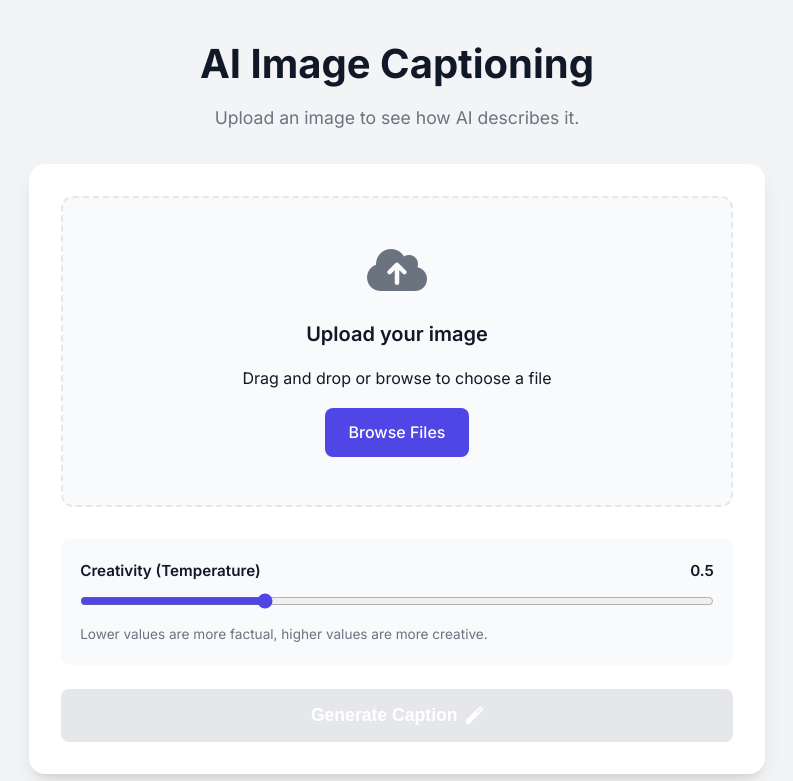
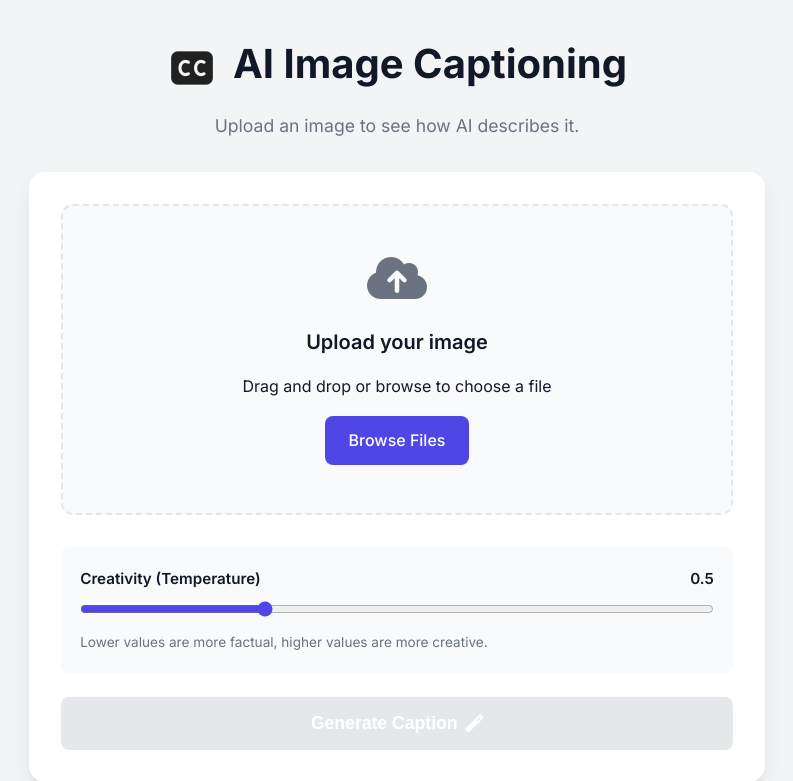
Before and after one commit to natek-1/Vision-Transformer-for-image-captioning, a Flask app: page / in a window 1280 px wide. Shown: the top 781 px of the page, without its empty margins (243-1036 px from the left). Run offline with Flask 3, Linux system fonts and the light colour scheme; parts of the project's set-up code (start-up, migrations or seed data) failed here and were passed over.

Commit message:
added stuff for frontend

```diff
--- a/app.py
+++ b/app.py
@@ -19,7 +19,7 @@ os.makedirs(app.config['UPLOAD_FOLDER'], exist_ok=True)
 
 # --- Model & Config ---
 DEVICE = torch.device("cuda" if torch.cuda.is_available() else "cpu")
-CHECKPOINT_PATH = "model_weights.pt"
+CHECKPOINT_PATH = "checkpoint.pt"
 
 # Hyperparameters (must match training)
 IMAGE_SIZE = 128
@@ -42,24 +42,19 @@ model.to(DEVICE)
 if os.path.exists(CHECKPOINT_PATH):
     print(f"Loading weights from {CHECKPOINT_PATH}...")
     try:
-        # The main.py saves state_dict directly to model_weights.pt in some cases
-        # or it saves a full checkpoint dict to checkpoints/model_checkpoint.pt
-        # The user file list shows 'model_weights.pt', let's assume it's the state dict.
-        # But wait, main.py says: torch.save(model.state_dict(), "model_weights.pt")
-        # So it is just the state dict.
-        state_dict = torch.load(CHECKPOINT_PATH, map_location=DEVICE)
+        state_dict = torch.load(CHECKPOINT_PATH, map_location=DEVICE, weights_only=False)
         model.load_state_dict(state_dict)
         print("Model loaded successfully.")
     except Exception as e:
         print(f"Error loading model: {e}")
-        # As a fallback, try loading as a checkpoint dictionary if the above fails
+        # Fallback
         try:
-           checkpoint = torch.load(CHECKPOINT_PATH, map_location=DEVICE)
+           checkpoint = torch.load(CHECKPOINT_PATH, map_location=DEVICE, weights_only=False)
            if 'model_state_dict' in checkpoint:
                model.load_state_dict(checkpoint['model_state_dict'])
                print("Model loaded from checkpoint dict successfully.")
-        except:
-           print("Fatal error loading model.")
+        except Exception as e:
+           print("Fatal error loading model.", e)
 else:
     print(f"Warning: {CHECKPOINT_PATH} not found. Running with random weights.")
 
--- a/static/css/style.css
+++ b/static/css/style.css
@@ -47,6 +47,19 @@ header h1 {
 header p {
     color: var(--text-secondary);
     font-size: 1.1rem;
+}
+
+.header-content {
+    display: flex;
+    justify-content: center;
+    align-items: center;
+    gap: 1rem;
+    margin-bottom: 0.5rem;
+}
+
+.app-logo {
+    width: 50px;
+    height: auto;
 }
 
 .card {
--- a/static/js/script.js
+++ b/static/js/script.js
@@ -126,7 +126,13 @@ document.addEventListener('DOMContentLoaded', () => {
     });
 
     // Allow clicking on drop area to select file (if not clicking remove button)
+    // Allow clicking on drop area to select file (if not clicking remove button or the label)
     dropArea.addEventListener('click', (e) => {
+        // The label with 'for' attribute already triggers the input, so we avoid double-triggering
+        if (e.target.closest('.file-upload-btn') || e.target ===  fileInput) {
+            return;
+        }
+
         if (e.target !== removeBtn && !removeBtn.contains(e.target)) {
             fileInput.click();
         }
--- a/templates/index.html
+++ b/templates/index.html
@@ -11,7 +11,10 @@
 <body>
     <div class="container">
         <header>
-            <h1>AI Image Captioning</h1>
+            <div class="header-content">
+                <img src="{{ url_for('static', filename='images/logo.png') }}" alt="Connect Logo" class="app-logo">
+                <h1>AI Image Captioning</h1>
+            </div>
             <p>Upload an image to see how AI describes it.</p>
         </header>
 
```
Also changed, not shown: README.md, static/images/architecture_diagram.png (added), static/images/demo_screenshot.png (added), static/images/logo.png (added), static/uploads/debug_image.jpg (added).
